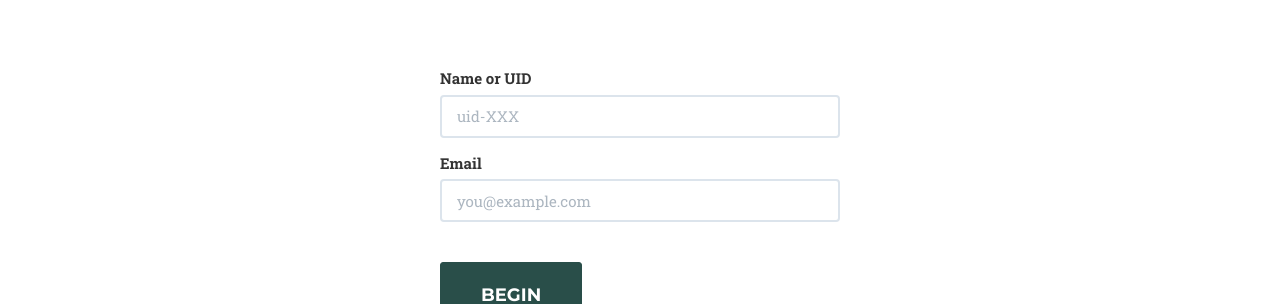
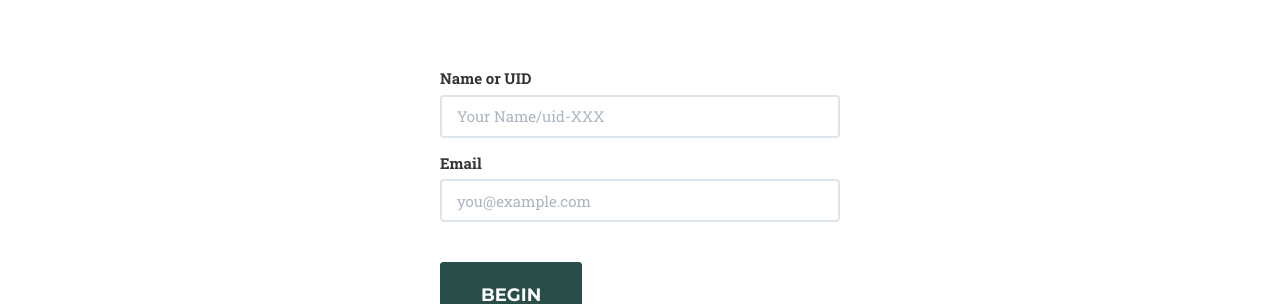
Before and after one commit to sitotstudio/sitotstudio.github.io, a Jekyll site: the page built from snapshot.html, in a window 1280 px wide. Shown: the part 367-671 px from the top of the page. Built offline with Jekyll 4.4.1, drawn with Linux system fonts in a browser that asks for light colours; some web fonts are replaced.

Commit message:
Update sample placeholder for snapshot name input

```diff
--- a/snapshot.html
+++ b/snapshot.html
@@ -26,7 +26,7 @@ permalink: /snapshot/
 
                     <div class="form-group">
                         <label>Name or UID</label>
-                        <input type="text" id="userIdInput" class="form-control" placeholder="uid-XXX">
+                        <input type="text" id="userIdInput" class="form-control" placeholder="Your Name/uid-XXX">
                     </div>
 
                     <div class="form-group" style="margin-top: 15px;">
```
Also changed, not shown: other parts of snapshot.html (+1 -1 lines).
